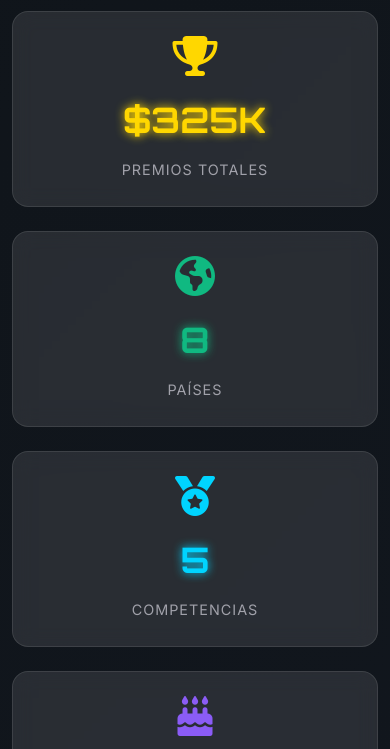
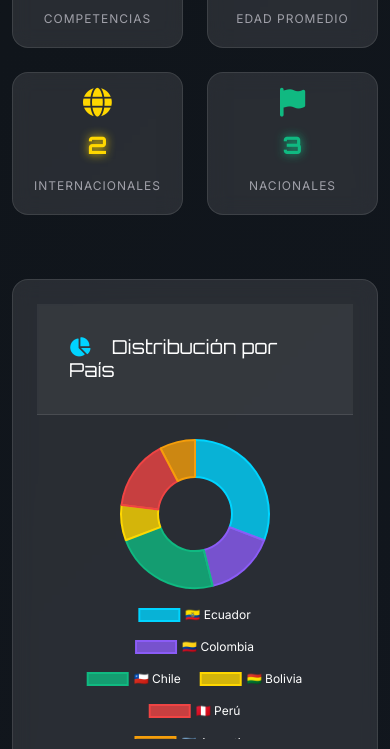
Before and after one commit to Sam-24-dev/eSports-Analytics-Dashboard, a plain HTML site: page src/frontend/index.html in a window 390 px wide. Shown: the part 806-1555 px from the top of the page. Drawn offline with nearby package versions, Linux system fonts and the light colour scheme.

Commit message:
fix: author section broken links + KPIs responsive layout

```diff
--- a/src/frontend/assets/css/style.css
+++ b/src/frontend/assets/css/style.css
@@ -724,8 +724,35 @@ body {
         padding: var(--spacing-md);
     }
 
+    /* Force KPIs to 2-per-row on mobile (never single column) */
+    #kpi-cards > .col-lg-3 {
+        flex: 0 0 50%;
+        max-width: 50%;
+    }
+
+    .kpi-icon {
+        font-size: 1.8rem;
+        margin-bottom: 0.5rem;
+    }
+
+    .kpi-number {
+        font-size: 1.5rem;
+    }
+
+    .kpi-label {
+        font-size: 0.75rem;
+    }
+
+    .kpi-card {
+        padding: var(--spacing-sm) var(--spacing-xs);
+    }
+
     .author-card {
         padding: var(--spacing-lg);
+    }
+
+    .author-details h3 {
+        font-size: 1.3rem;
     }
 }
 
--- a/src/frontend/index.html
+++ b/src/frontend/index.html
@@ -266,10 +266,10 @@
                         </div>
                         <div class="col-lg-4">
                             <div class="author-links">
-                                <a href="#" class="btn btn-primary">
+                                <a href="https://github.com/Sam-24-dev" target="_blank" rel="noopener noreferrer" class="btn btn-primary">
                                     <i class="fab fa-github"></i> GitHub Repository
                                 </a>
-                                <a href="#" class="btn btn-outline-primary">
+                                <a href="https://www.linkedin.com/in/samir-caizapasto/" target="_blank" rel="noopener noreferrer" class="btn btn-outline-primary">
                                     <i class="fab fa-linkedin"></i> LinkedIn Profile
                                 </a>
                             </div>
```
